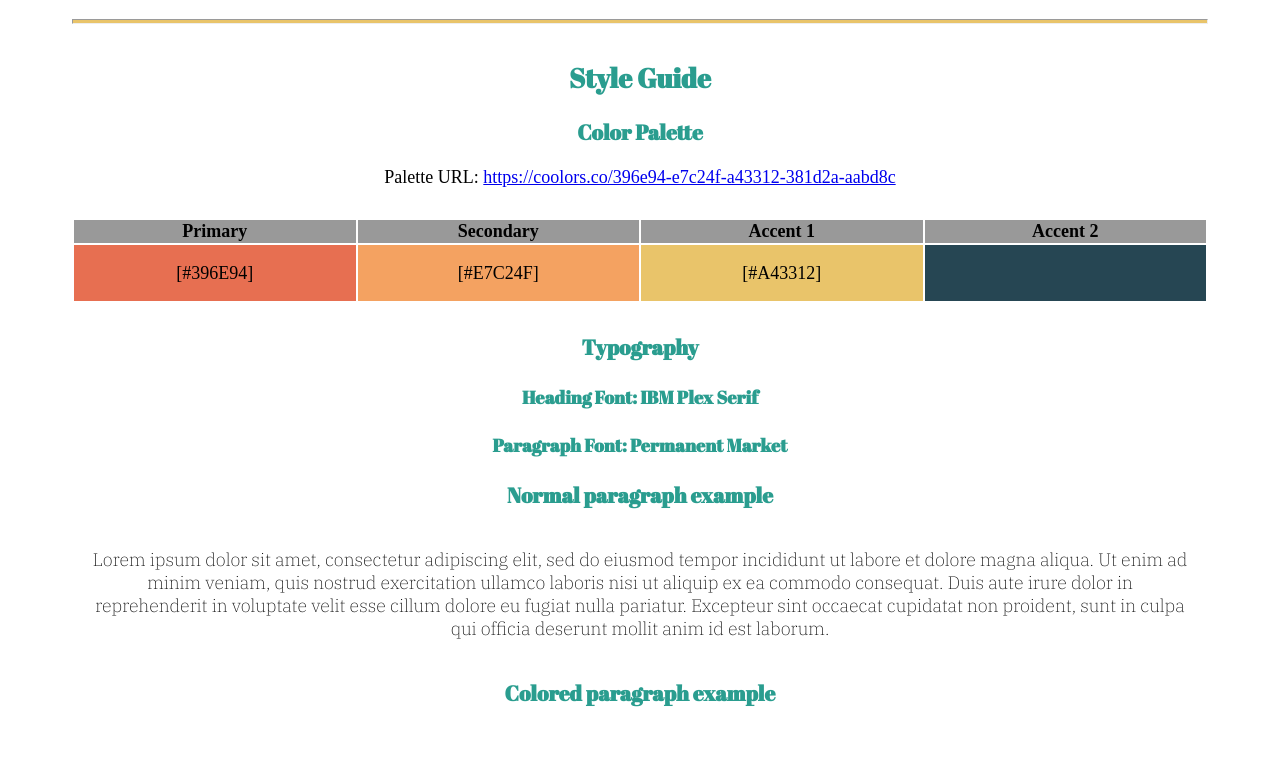
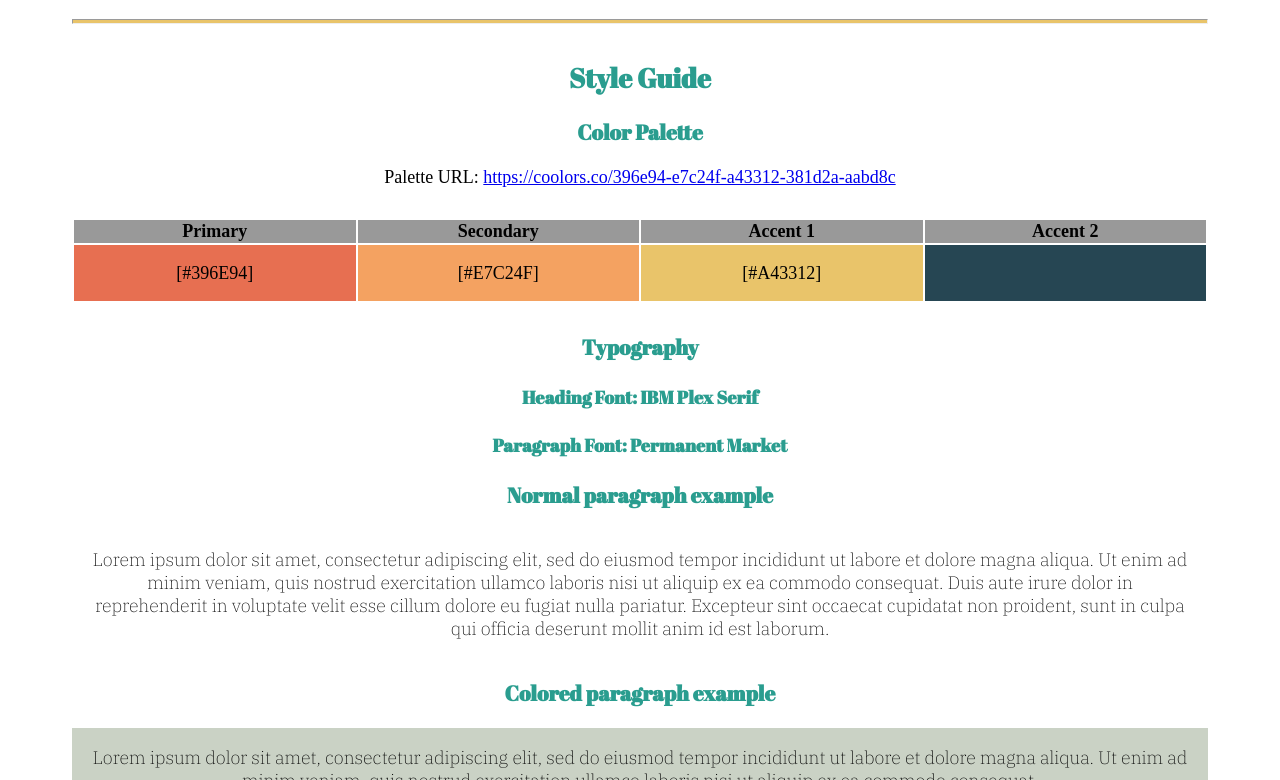
Before and after one commit to kevsher22/wdd_130, a plain HTML site: page personal_web_page/site-plan.html in a window 1280 px wide. Shown: the part 2020-2800 px from the top of the page. Drawn offline with Linux system fonts and the light colour scheme.

Commit message:
color change

```diff
--- a/personal_web_page/styles/site-plan.css
+++ b/personal_web_page/styles/site-plan.css
@@ -16,10 +16,10 @@ Fonts are separated by a | */
 
   /* these colors below should be chosen from among your palette colors above */
   --headline-color-on-white: #2A9D8F;  /* headlines on a white background */
-  --headline-color-on-color: white; /* headlines on a colored background */
-  --paragraph-color-on-white: white; /* paragraph text on a white background */
-  --paragraph-color-on-color: white; /* paragraph text on a colored background */
-  --paragraph-background-color: #CAD2C5s  ;
+  --headline-color-on-color: #264653; /* headlines on a colored background */
+  --paragraph-color-on-white: #E76F51; /* paragraph text on a white background */
+  --paragraph-color-on-color: black; /* paragraph text on a colored background */
+  --paragraph-background-color: #CAD2C5;
   --nav-link-color: #264653;
   --nav-background-color: #CAD2C5;
   --nav-hover-link-color: white;
```
